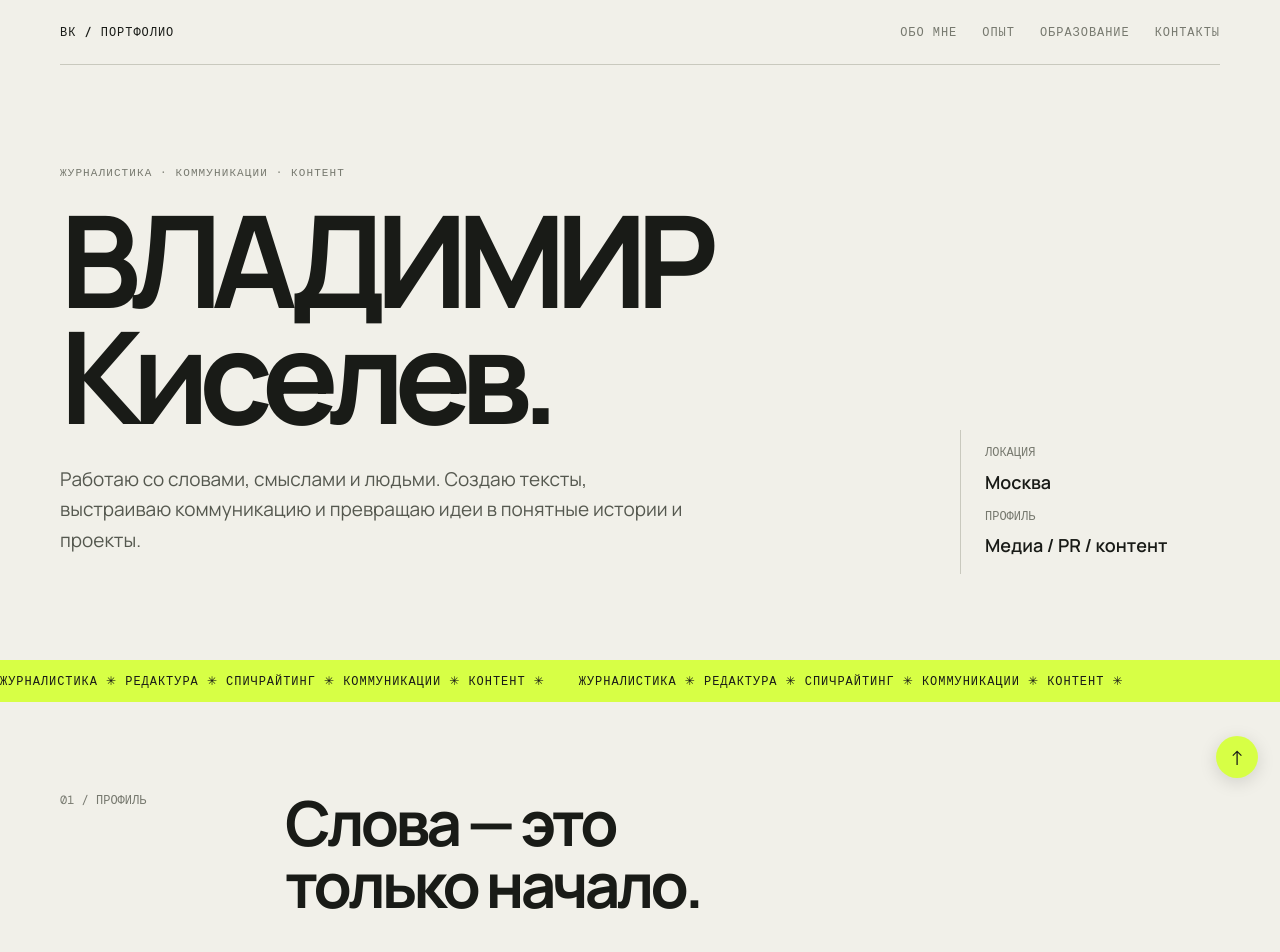
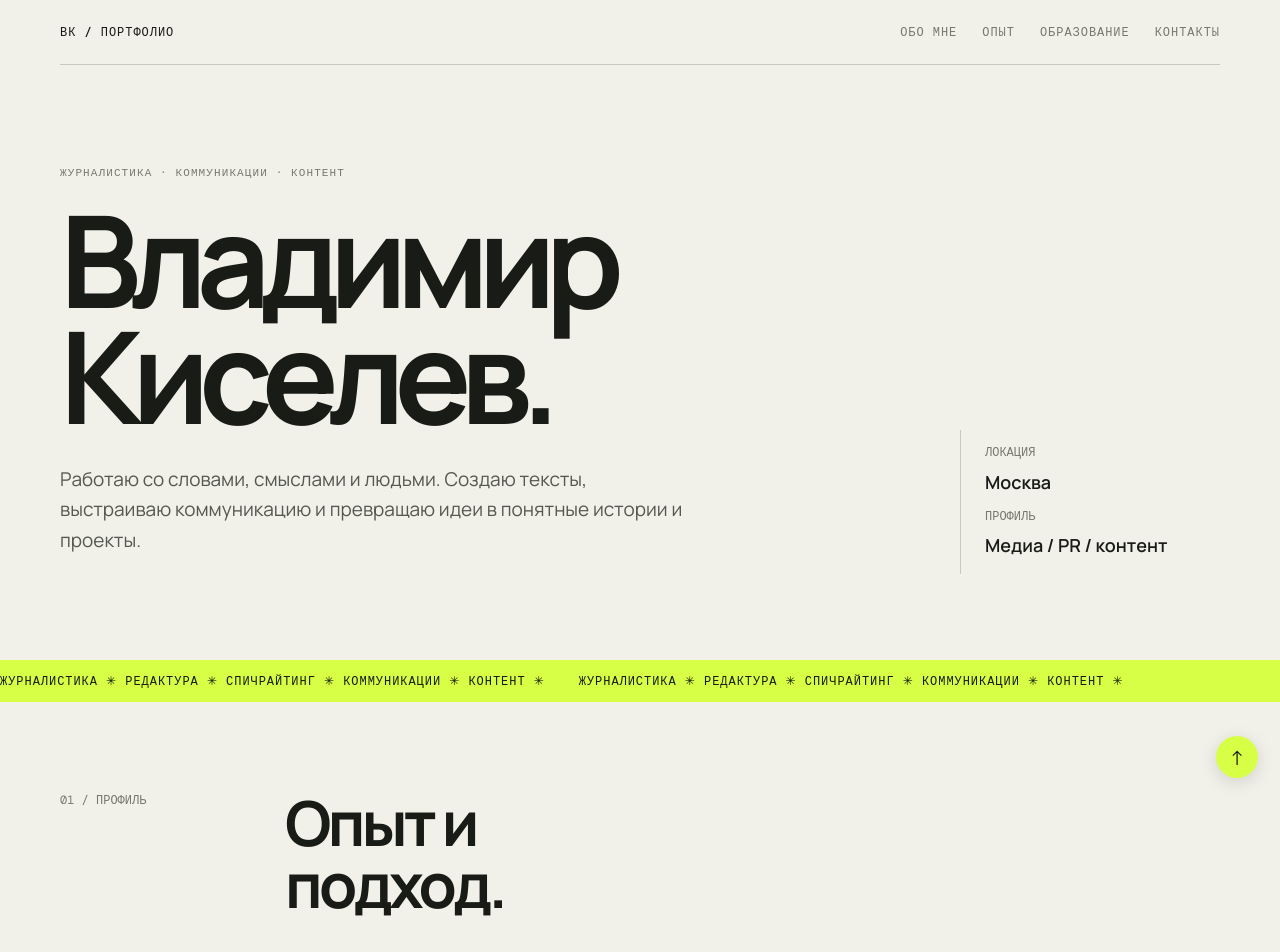
Before and after one commit to kiseljovvladimirv-debug/vladimir-kiselev-portfolio, a plain HTML site: page index.html in a window 1280 px wide. Shown: the top 952 px of the page. Drawn offline with nearby package versions, Linux system fonts and the light colour scheme.

Commit message:
Refine hero typography and profile heading

```diff
--- a/index.html
+++ b/index.html
@@ -15,9 +15,9 @@
 <body>
 <header class="wrap top"><a class="brand" href="#top">ВК / ПОРТФОЛИО</a><nav class="nav"><a href="#about">Обо мне</a><a href="#experience">Опыт</a><a href="#education">Образование</a><a href="#contact">Контакты</a></nav></header>
 <main id="top">
-<section class="wrap hero"><div><div class="eyebrow">Журналистика · коммуникации · контент</div><h1>ВЛАДИМИР<br><span>Киселев.</span></h1><p class="intro">Работаю со словами, смыслами и людьми. Создаю тексты, выстраиваю коммуникацию и превращаю идеи в понятные истории и проекты.</p></div><aside class="hero-side"><p>ЛОКАЦИЯ<strong>Москва</strong></p><p>ПРОФИЛЬ<strong>Медиа / PR / контент</strong></p></aside></section>
+<section class="wrap hero"><div><div class="eyebrow">Журналистика · коммуникации · контент</div><h1>Владимир<br><span>Киселев.</span></h1><p class="intro">Работаю со словами, смыслами и людьми. Создаю тексты, выстраиваю коммуникацию и превращаю идеи в понятные истории и проекты.</p></div><aside class="hero-side"><p>ЛОКАЦИЯ<strong>Москва</strong></p><p>ПРОФИЛЬ<strong>Медиа / PR / контент</strong></p></aside></section>
 <div class="ticker"><span>ЖУРНАЛИСТИКА ✳ РЕДАКТУРА ✳ СПИЧРАЙТИНГ ✳ КОММУНИКАЦИИ ✳ КОНТЕНТ ✳</span><span>ЖУРНАЛИСТИКА ✳ РЕДАКТУРА ✳ СПИЧРАЙТИНГ ✳ КОММУНИКАЦИИ ✳ КОНТЕНТ ✳</span></div>
-<section class="wrap section" id="about"><div class="section-head"><div class="section-no">01 / ПРОФИЛЬ</div><h2>Слова — это<br>только начало.</h2></div><div class="about-grid"><div><p>Я журналист и специалист по коммуникациям. Мой опыт объединяет работу в медиа, создание контента для социальных сетей, преподавание спичрайтинга и управление небольшими командами.</p><p>Мне интересно находить точную интонацию для разных аудиторий, разбираться в сложных темах и собирать из разрозненной информации цельный материал.</p></div><div><p class="note">В работе ценю содержательность, ясную структуру и внимание к деталям. Открыт к задачам в журналистике, редактуре, PR, контенте и креативных проектах.</p></div></div></section>
+<section class="wrap section" id="about"><div class="section-head"><div class="section-no">01 / ПРОФИЛЬ</div><h2>Опыт и<br>подход.</h2></div><div class="about-grid"><div><p>Я журналист и специалист по коммуникациям. Мой опыт объединяет работу в медиа, создание контента для социальных сетей, преподавание спичрайтинга и управление небольшими командами.</p><p>Мне интересно находить точную интонацию для разных аудиторий, разбираться в сложных темах и собирать из разрозненной информации цельный материал.</p></div><div><p class="note">В работе ценю содержательность, ясную структуру и внимание к деталям. Открыт к задачам в журналистике, редактуре, PR, контенте и креативных проектах.</p></div></div></section>
 <section class="wrap section" id="experience"><div class="section-head"><div class="section-no">02 / ОПЫТ</div><h2>Практика<br>и проекты.</h2></div><div class="experience">
 <article class="job"><div class="job-meta">3 года сотрудничества</div><div><h3>Внештатный журналист</h3><div class="place">МОСКОВСКИЙ КОМСОМОЛЕЦ</div><p>Подготовка журналистских материалов, поиск и проверка информации, работа с источниками и информационными поводами. Создание текстов для широкой аудитории и выполнение редакционных задач в установленные сроки.</p></div></article>
 <article class="job"><div class="job-meta">Медиаконтент</div><div><h3>Работа с публикациями</h3><div class="place">МЕДИАБАНК РИАМО</div><p>Работа с медиаконтентом, подготовка и обработка публикаций, решение редакционных и информационных задач.</p></div></article>
```
